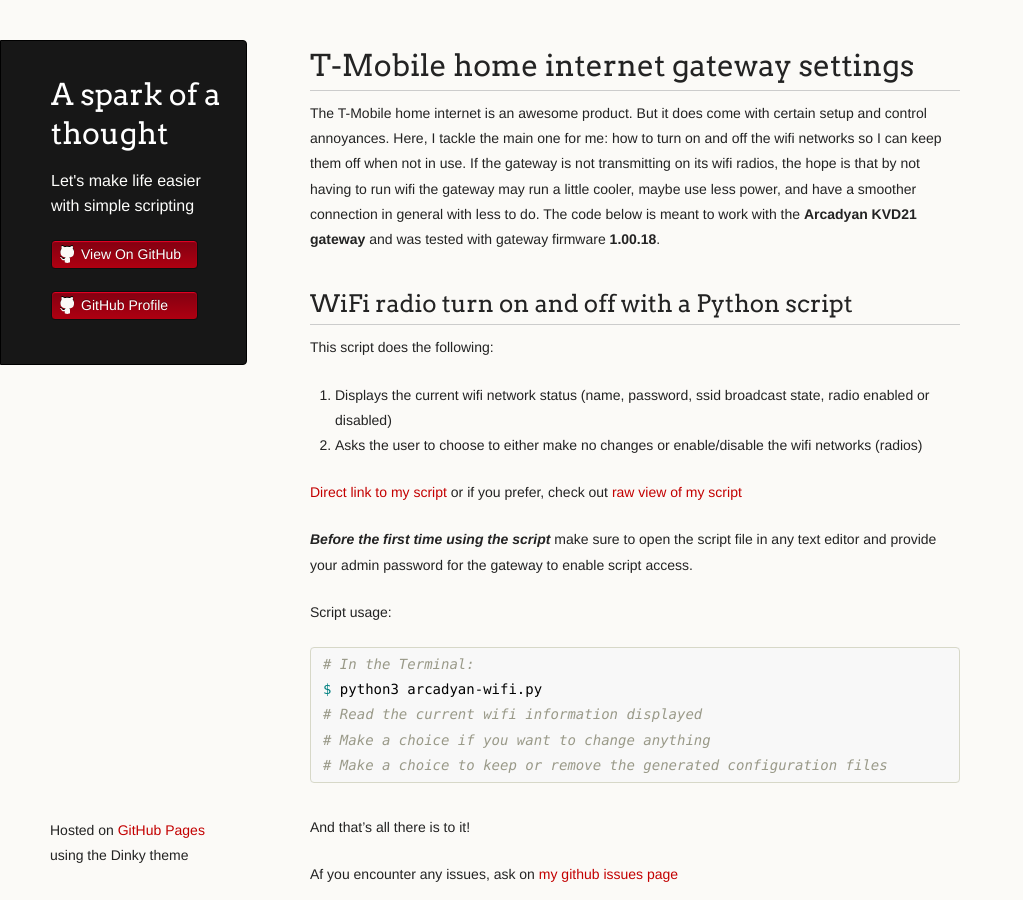
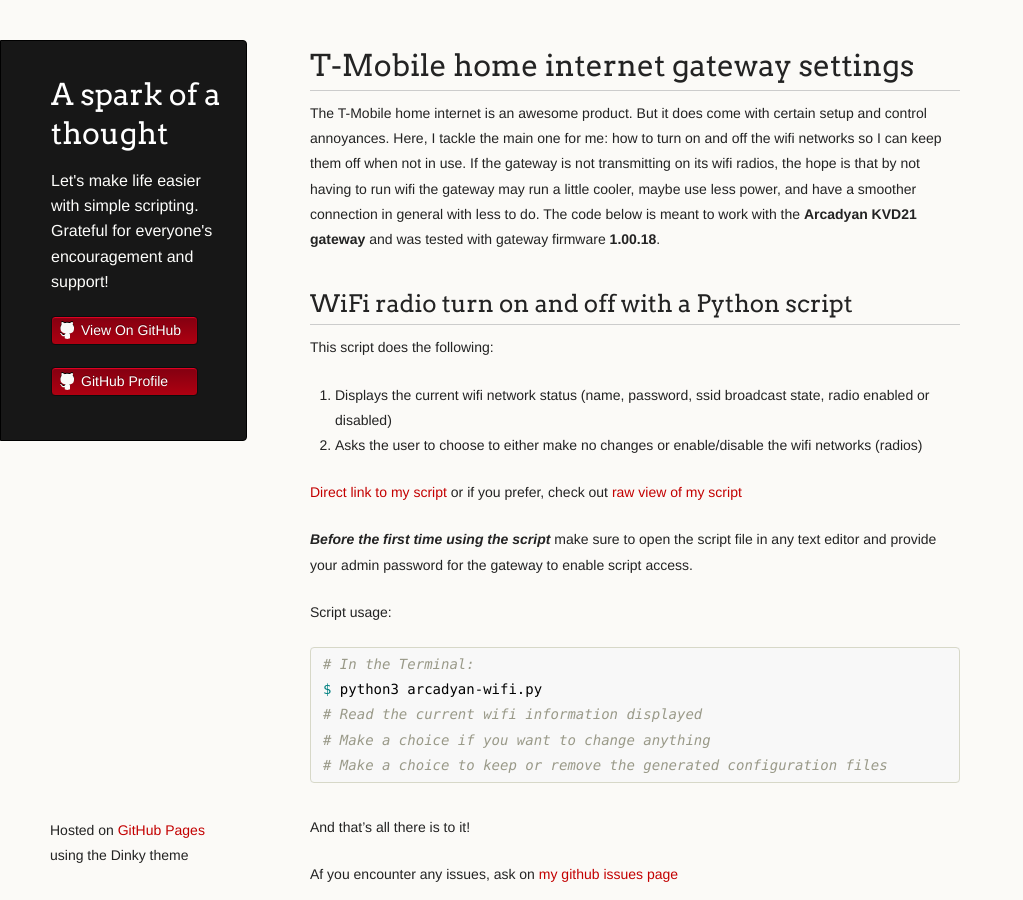
Before and after one commit to verityj/verityj.github.io, a Jekyll site: the page built from docs/index.md, in a window 1280 px wide and 900 px high. Shown: the whole window, without its empty margins (0-1023 px from the left). Built offline with Jekyll 4.4.1, drawn with Linux system fonts in a browser that asks for light colours; our own code applies the rules of GitHub Pages for plain Markdown files.

Commit message:
Update _config.yml

```diff
--- a/docs/_config.yml
+++ b/docs/_config.yml
@@ -1,5 +1,5 @@
 title: A spark of a thought
-description: Let's make life easier with simple scripting
+description: Let's make life easier with simple scripting. Grateful for everyone's encouragement and support!
 show_downloads: false
 google_analytics:
 theme: jekyll-theme-dinky
```
